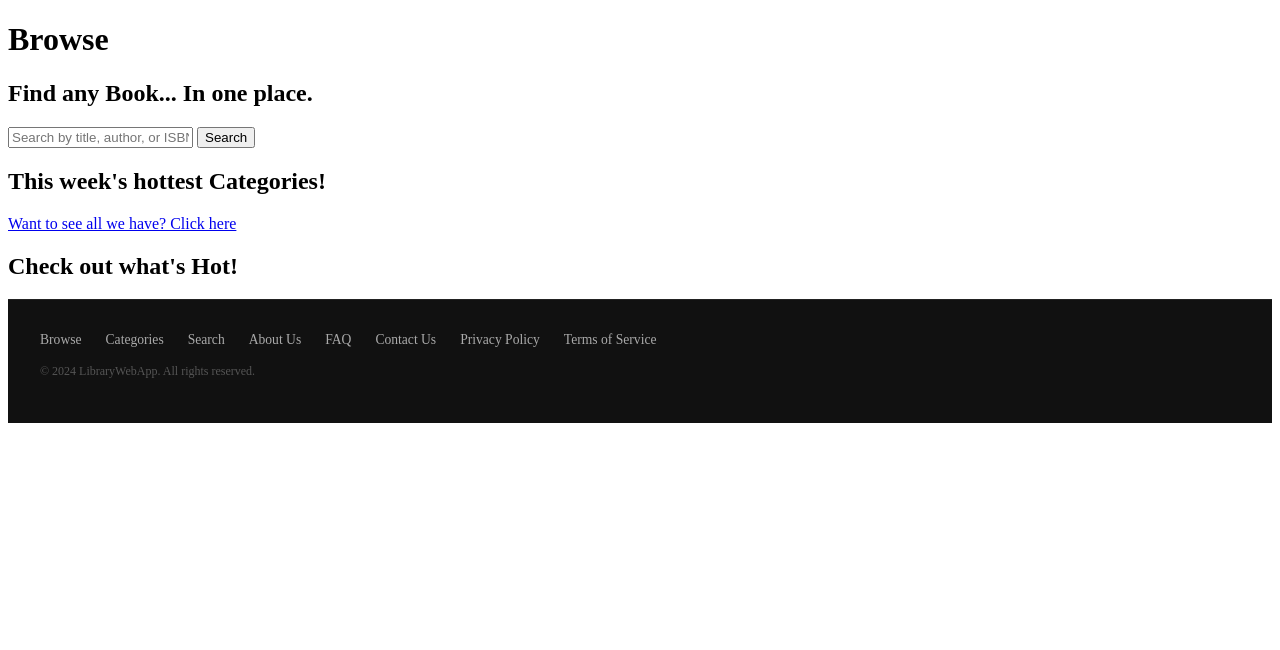
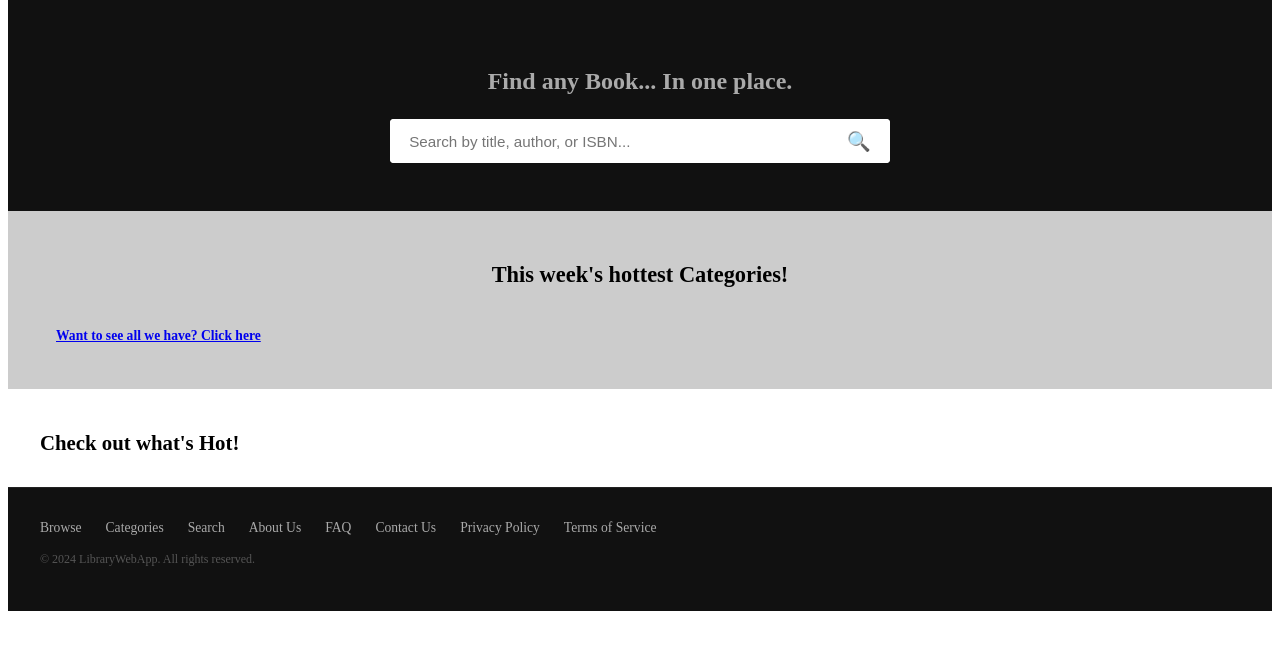
Before and after one commit to CharlesTse601/LibraryWebApp, a Django app: page /browse/ in a window 1280 px wide. Shown: the part 68-718 px from the top of the page. Run offline with Django 4.2, Linux system fonts and the light colour scheme; data that the repository does not hold is empty.

Commit message:
Browse css added , add to list updated

```diff
--- a/library/templates/library/browse.html
+++ b/library/templates/library/browse.html
@@ -1,49 +1,108 @@
 {% extends 'library/base.html' %}
+{% load static %}
+{% block extra_css %}
+<link rel="stylesheet" href="{% static 'css/browse.css' %}">
+{% endblock %}
+{% block title %}Browse — LibraryWebApp{% endblock %}
+{% block content %}
 
-{% block title %}Browse — LibraryWebApp{% endblock %}
-
-{% block content %}
-<h1>Browse</h1>
-
-<section>
-    <h2>Find any Book... In one place.</h2>
-    <form method="GET" action="{% url 'library:search' %}">
-        <input type="text" name="q" placeholder="Search by title, author, or ISBN...">
-        <button type="submit">Search</button>
-    </form>
+<section class="hero">
+  <h2>Find any Book... In one place.</h2>
+  <form class="hero-search" method="GET" action="{% url 'library:search' %}">
+    <input type="text" name="q" placeholder="Search by title, author, or ISBN...">
+    <button type="submit">🔍</button>
+  </form>
 </section>
 
-<section>
+<section class="categories-section">
     <h2>This week's hottest Categories!</h2>
+    <div class="categories-grid">
     {% for category in top_categories %}
-    <div class="top_categories">
-        <span>#{{ forloop.counter }}</span>
-        <p>{{ category.category_name}}</p>
+        <a href="{% url 'library:category_detail' category.category_name %}" class="cat-tile">
+        <span>📚</span> {{ category.category_name }}
+        </a>
+
+    {% endfor %}
     </div>
-    {% endfor %}
 
-    <a href="{% url 'library:categories' %}">Want to see all we have? Click here</a>
+    <p class="see-all"><a href="{% url 'library:categories' %}">Want to see all we have? Click here</a></p>
 </section>
 
-<section>
+<section class="hot-section">
     <h2>Check out what's Hot!</h2>
-    {% for book in hot_books %}
-    <div class="book-card">
-        <span>#{{ forloop.counter }}</span>
-        <img src="{{ book.cover_image_url }}" alt="{{ book.title }}">
-        <p>{{ book.title }}</p>
-        {% if book.avg_rating %}
-            <p>{{ book.avg_rating|floatformat:1 }} / 5 ({{ book.review_count }} reviews)</p>
-        {% else %}
-            <p> No reviews yet</p>
-        {% endif %}
-        <a href="{% url 'library:book_detail' book.isbn %}">View</a>
-        <form method="POST" action="/lists/add/">
-        {% csrf_token %}
-        <input type="hidden" name="book_isbn" value="{{ book.isbn }}">
-        <button type="submit">+ Add to My List</button>
-        </form>
+    <div class="hot-scroll">
+        <div class="hot-grid">
+        {% for book in hot_books %}
+        <div class="book-card">
+        <div class="book-card__rank">#{{ forloop.counter }}</div>
+        <img class="book-card__cover" src="{{ book.cover_image_url }}" alt="{{ book.title }}">
+        <div class="book-card__info">
+          <p class="book-card__title">{{ book.title }}</p>
+          <div class="book-card__actions">
+            <a href="{% url 'library:book_detail' book.isbn %}" class="btn-view">View</a>
+            <button class="btn-add" onclick="openModal('{{ book.isbn }}')">+ Add to My List</button>
+          </div>
+        </div>
+      </div>
+      {% endfor %}
     </div>
-{% endfor %}
+  </div>
 </section>
+<div id="list-modal" style="display:none; position:fixed; top:0; left:0; width:100%; height:100%; background:rgba(0,0,0,0.5); z-index:1000;">
+  <div style="background:white; max-width:400px; margin:10% auto; padding:2rem; border-radius:8px;">
+    <h3>Add to List</h3>
+    <form id="modal-form" method="POST">
+      {% csrf_token %}
+      <input type="hidden" name="book_isbn" id="modal-isbn">
+      {% for list in user_lists %}
+        <button type="submit" formaction="{% url 'library:add_to_list' list.id 'PLACEHOLDER' %}"
+                onclick="setIsbn(this, '{{ list.id }}')">
+          {{ list.list_name }}
+        </button>
+      {% endfor %}
+      <hr>
+      <input type="text" id="new-list-name" placeholder="New list name...">
+      <button type="button" onclick="createAndAdd()">+ Create & Add</button>
+    </form>
+    <button onclick="closeModal()">Cancel</button>
+  </div>
+</div>
+
+<script>
+{% if user.is_authenticated %}
+function openModal(isbn) {
+    document.getElementById('modal-isbn').value = isbn;
+    document.getElementById('list-modal').style.display = 'block';
+}
+{% else %}
+function openModal(isbn) {
+    window.location.href = "{% url 'library:login' %}";
+}
+{% endif %}
+
+function closeModal() {
+  document.getElementById('list-modal').style.display = 'none';
+}
+
+function setIsbn(btn, listId) {
+  const isbn = document.getElementById('modal-isbn').value;
+  btn.formAction = `/lists/${listId}/add/${isbn}/`;
+}
+
+function createAndAdd() {
+  const isbn = document.getElementById('modal-isbn').value;
+  const listName = document.getElementById('new-list-name').value;
+  if (!listName) return;
+
+  const form = document.createElement('form');
+  form.method = 'POST';
+  form.action = `/lists/create/${isbn}/`;
+
+  const csrf = document.querySelector('[name=csrfmiddlewaretoken]').value;
+  form.innerHTML = `<input type="hidden" name="csrfmiddlewaretoken" value="${csrf}">
+                    <input type="hidden" name="list_name" value="${listName}">`;
+  document.body.appendChild(form);
+  form.submit();
+}
+</script>
 {% endblock %}
--- a/library/views.py
+++ b/library/views.py
@@ -18,10 +18,12 @@ def browse_view(request):
     hot_books = Book.objects.annotate(
         avg_rating=Avg('review__star_rating')
     ).order_by('-avg_rating')[:10]
+    user_lists = BookList.objects.filter(user=request.user) if request.user.is_authenticated else []
 
     return render(request, 'library/browse.html', {
         'top_categories': top_categories,
         'hot_books': hot_books,
+        'user_lists':user_lists,
     })
 
 
--- /dev/null
+++ b/static/css/browse.css
@@ -0,0 +1,194 @@
+/* HERO */
+.hero {
+  background: #111;
+  color: white;
+  padding: 3rem 2rem;
+  text-align: center;
+}
+
+.hero h2 {
+  font-size: 1.5rem;
+  color: #aaa;
+  margin-bottom: 1.5rem;
+}
+
+.hero-search {
+  display: flex;
+  max-width: 500px;
+  margin: 0 auto;
+  background: white;
+  border-radius: 4px;
+  overflow: hidden;
+}
+
+.hero-search input {
+  flex: 1;
+  padding: 0.85rem 1.2rem;
+  border: none;
+  outline: none;
+  font-size: 0.95rem;
+  color: #111;
+}
+
+.hero-search button {
+  background: white;
+  border: none;
+  padding: 0 1.2rem;
+  cursor: pointer;
+  font-size: 1.2rem;
+}
+
+/* CATEGORIES */
+.categories-section {
+  background: #ccc;
+  padding: 2rem;
+}
+
+.categories-section h2 {
+  text-align: center;
+  font-size: 1.4rem;
+  margin-bottom: 1.5rem;
+}
+
+.categories-grid {
+  display: grid;
+  grid-template-columns: repeat(4, 1fr);
+  gap: 1rem;
+  max-width: 900px;
+  margin: 0 auto 1rem;
+}
+
+.cat-tile {
+  background: #444;
+  color: white;
+  padding: 1rem;
+  border-radius: 6px;
+  display: flex;
+  align-items: center;
+  gap: 0.75rem;
+  text-decoration: none;
+  font-weight: 600;
+  font-size: 0.9rem;
+  transition: background 0.2s;
+}
+
+.cat-tile:hover { background: #333; }
+
+.cat-tile span {
+  font-size: 1.3rem;
+}
+
+.see-all {
+  display: block;
+  text-align: left;
+  padding-left: 1rem;
+  font-size: 0.85rem;
+  color: #111;
+}
+
+.see-all a { font-weight: 700; }
+
+/* WHAT'S HOT */
+.hot-section {
+  background: white;
+  padding: 1.5rem 2rem 0;
+}
+
+.hot-section h2 {
+  font-size: 1.3rem;
+  margin-bottom: 1rem;
+}
+
+.hot-scroll {
+  overflow-x: auto;
+  padding-bottom: 1rem;
+}
+
+.hot-grid {
+  display: flex;
+  flex-wrap: nowrap;
+  gap: 1rem;
+  width: max-content;
+}
+
+.book-card {
+  width: 300px;
+  flex-shrink: 0;
+}
+
+.book-card {
+  width: 300px;
+  flex-shrink: 0;
+  display: flex;
+  align-items: center;
+  gap: 1rem;
+  background: #666;
+  padding: 0.75rem 0.75rem 0.75rem 2.5rem;
+  border-radius: 4px;
+  position: relative;
+  padding-left: 2.5rem
+}
+
+.book-card__rank {
+  position: absolute;
+  top: 0.5rem;
+  left: 0.5rem;
+  background: white;
+  border: 2px solid #111;
+  color: #e05c4b;
+  font-weight: 700;
+  font-size: 0.8rem;
+  width: 28px;
+  height: 28px;
+  display: flex;
+  align-items: center;
+  justify-content: center;
+
+}
+
+.book-card__cover {
+  width: 80px;
+  height: 100px;
+  object-fit: cover;
+  background: #999;
+  flex-shrink: 0;
+}
+
+.book-card__info { flex: 1; }
+
+.book-card__title {
+  font-weight: 700;
+  font-size: 0.9rem;
+  color: white;
+  margin-bottom: 0.5rem;
+}
+
+.book-card__actions {
+  display: flex;
+  gap: 0.5rem;
+  margin-top: 0.5rem;
+}
+
+.btn-view {
+  background: #333;
+  color: white;
+  border: none;
+  padding: 0.4rem 1rem;
+  cursor: pointer;
+  font-size: 0.8rem;
+  text-decoration: none;
+}
+
+.btn-add {
+  background: #444;
+  color: white;
+  border: none;
+  padding: 0.4rem 1rem;
+  cursor: pointer;
+  font-size: 0.8rem;
+}
+
+.hot-scroll {
+  overflow-x: auto;
+  padding-bottom: 1rem;
+}
```
